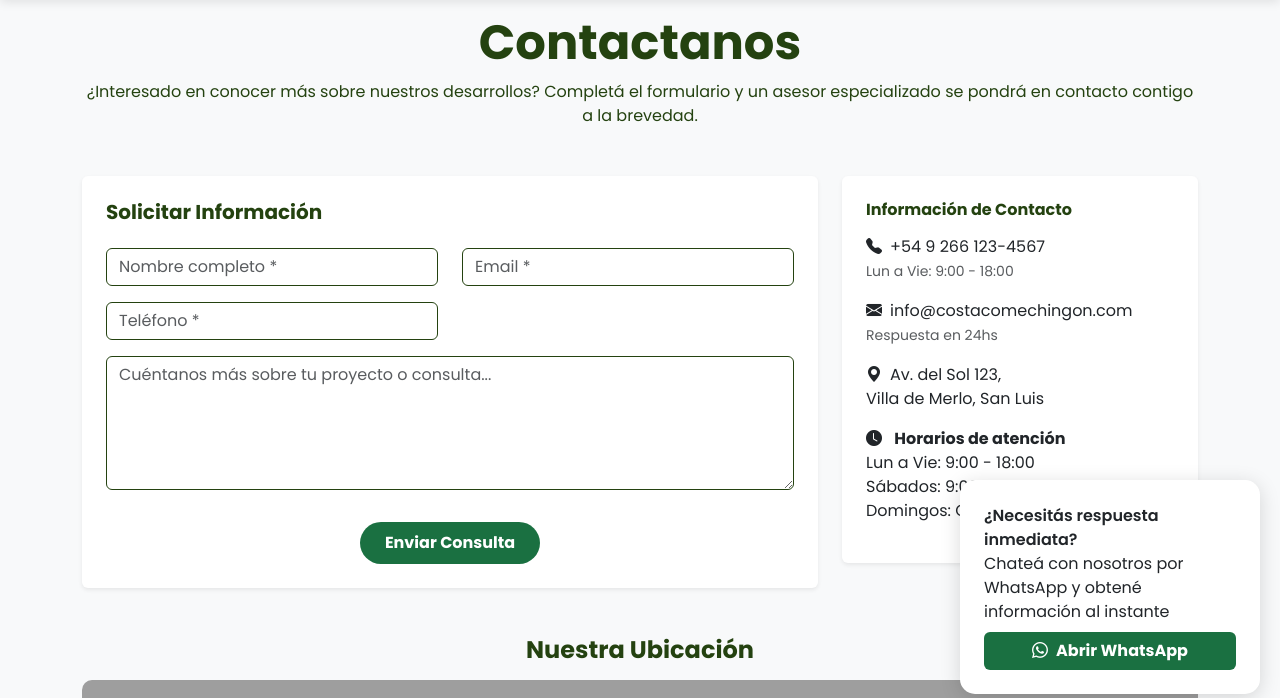
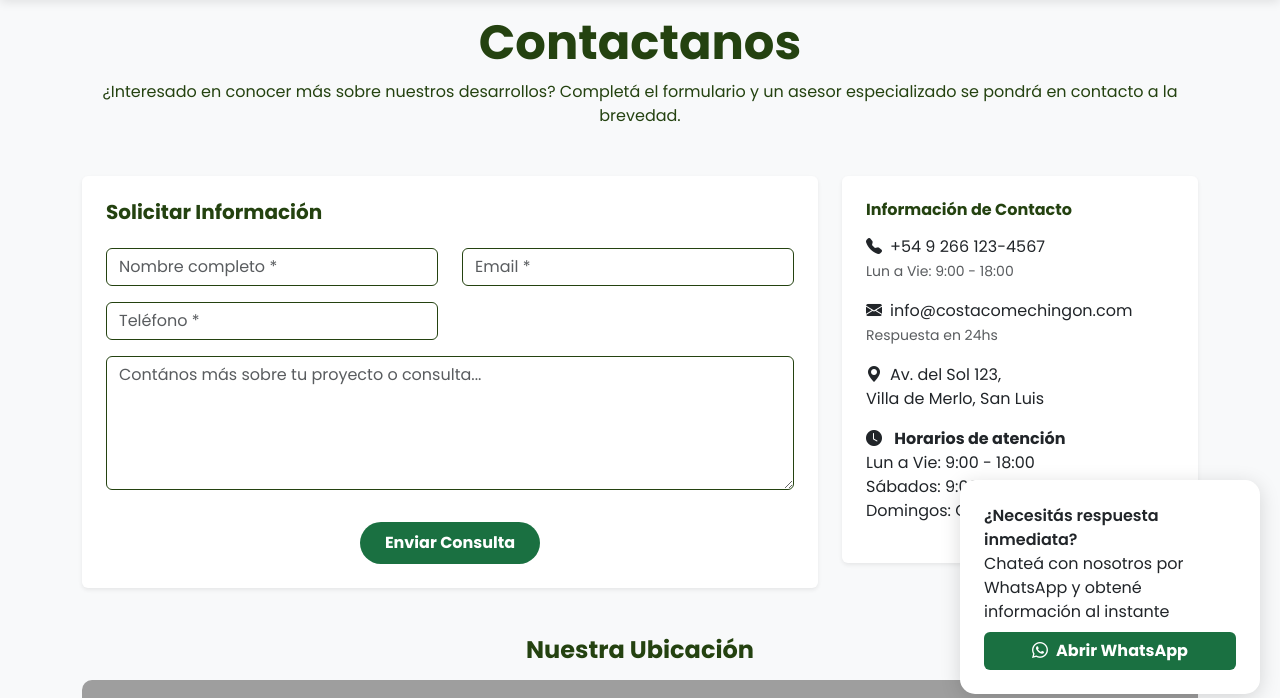
Before and after one commit to JuanM-Ortiz/costa-comechingon, a PHP site: page /contacto.php in a window 1280 px wide. Shown: the part 86-784 px from the top of the page. Run offline with PHP 8.4, Linux system fonts and the light colour scheme; grey boxes are pictures that could not be loaded.

Commit message:
Correcion textos

```diff
--- a/contacto.php
+++ b/contacto.php
@@ -19,7 +19,7 @@
     <section class="container section-bajo-navbar">
         <div class="text-center mb-5">
             <h2 class="fw-bold text-verde-oscuro display-5">Contactanos</h2>
-            <p class="text-verde-oscuro">¿Interesado en conocer más sobre nuestros desarrollos? Completá el formulario y un asesor especializado se pondrá en contacto contigo a la brevedad.</p>
+            <p class="text-verde-oscuro">¿Interesado en conocer más sobre nuestros desarrollos? Completá el formulario y un asesor especializado se pondrá en contacto a la brevedad.</p>
         </div>
 
         <div class="row g-4">
@@ -39,7 +39,7 @@
                                 <input type="tel" class="form-control" placeholder="Teléfono *" required>
                             </div>
                             <div class="col-12 mb-3">
-                                <textarea class="form-control" rows="5" placeholder="Cuéntanos más sobre tu proyecto o consulta..." required></textarea>
+                                <textarea class="form-control" rows="5" placeholder="Contános más sobre tu proyecto o consulta..." required></textarea>
                             </div>
                         </div>
 
--- a/nosotros.php
+++ b/nosotros.php
@@ -86,7 +86,7 @@
         <h2 class="text-verde-oscuro display-5 fw-bold">Nuestro equipo profesional</h2>
         <p class="text-verde-oscuro">
             Contamos con un equipo multidisciplinario de profesionales matriculados y con amplia
-            experiencia en el sector inmobiliario y de desarrollo urbano.
+            experiencia en el sector inmobiliario y desarrollo urbano.
         </p>
 
         <div class="equipo-grid">
--- a/src/db/conn.php
+++ b/src/db/conn.php
@@ -7,7 +7,7 @@ class Conexion
   {
     try {
       #PDO("nombre del servidor;nombre de la base de datos","usuario", "contraseña")
-      $conexion = new PDO("mysql:host=localhost;dbname=inmob", "root", "");
+      $conexion = new PDO("mysql:host=localhost;dbname=inmob", "root", "123456");
       $conexion->setAttribute(PDO::ATTR_ERRMODE, PDO::ERRMODE_EXCEPTION);
       $conexion->exec("set names utf8");
     } catch (Exception $e) {
```
Also changed, not shown: assets/img/042524f2c5e80e-ba74-4719-8cd8-3d84ebbd08b6_u_small.webp (added), assets/img/propiedades/14/20250701153317f2c5e80e-ba74-4719-8cd8-3d84ebbd08b6_u_small.webp (added), assets/img/propiedades/15/20250701153510casa3.png (added), assets/img/propiedades/4/20250630161413f2c5e80e-ba74-4719-8cd8-3d84ebbd08b6_u_small.webp (added), 1 other file.
